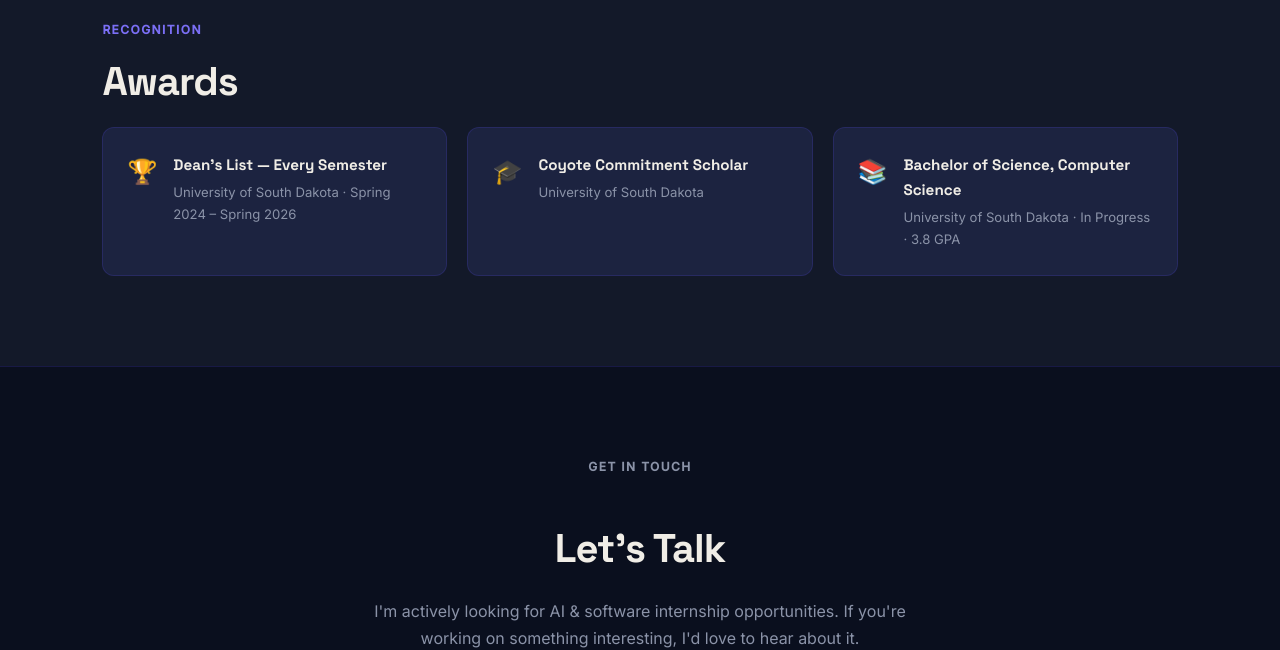
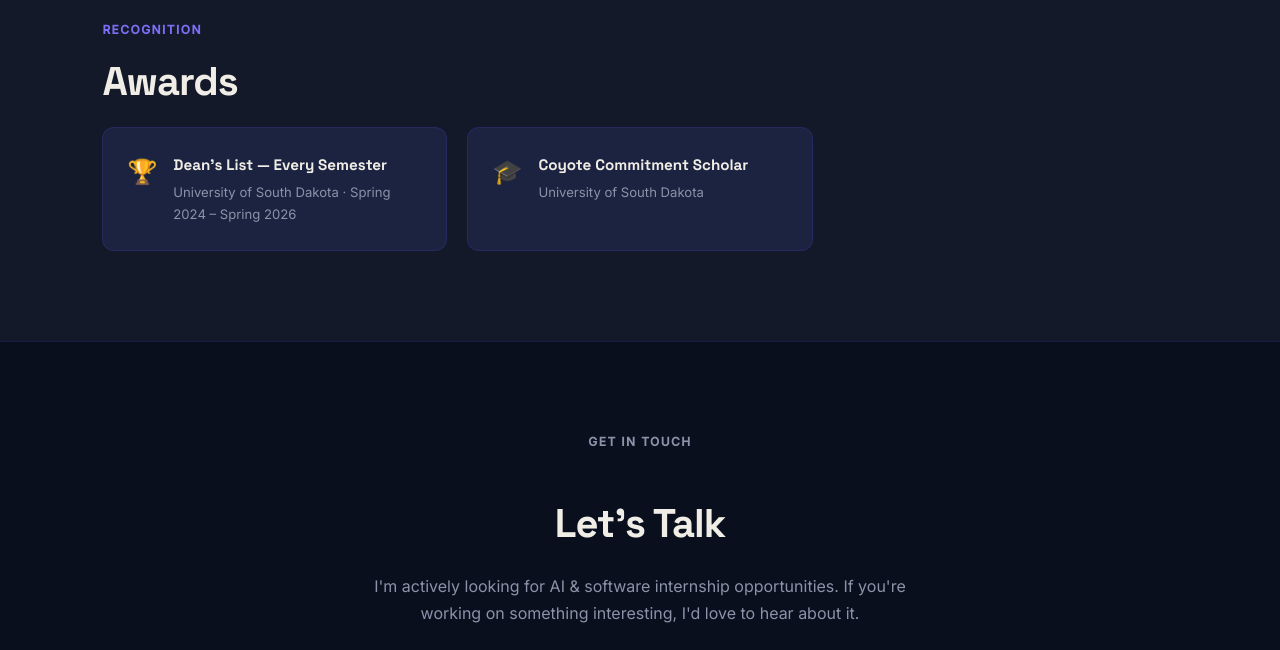
Before and after one commit to Sam00-B/Portfolio, a plain HTML site: page index.html in a window 1280 px wide. Shown: the part 3400-4050 px from the top of the page. Drawn offline with Linux system fonts and the light colour scheme.

Commit message:
Remove Bachelor of Science award card from awards section

```diff
--- a/index.html
+++ b/index.html
@@ -307,14 +307,6 @@
         <div class="award-title">Coyote Commitment Scholar</div>
         <div class="award-sub">University of South Dakota</div>
       </div>
-    </div>
-    <div class="award-card">
-      <span class="award-icon">📚</span>
-      <div>
-        <div class="award-title">Bachelor of Science, Computer Science</div>
-        <div class="award-sub">University of South Dakota · In Progress · 3.8 GPA</div>
-      </div>
-    </div>
   </div>
 </section>
 
```
